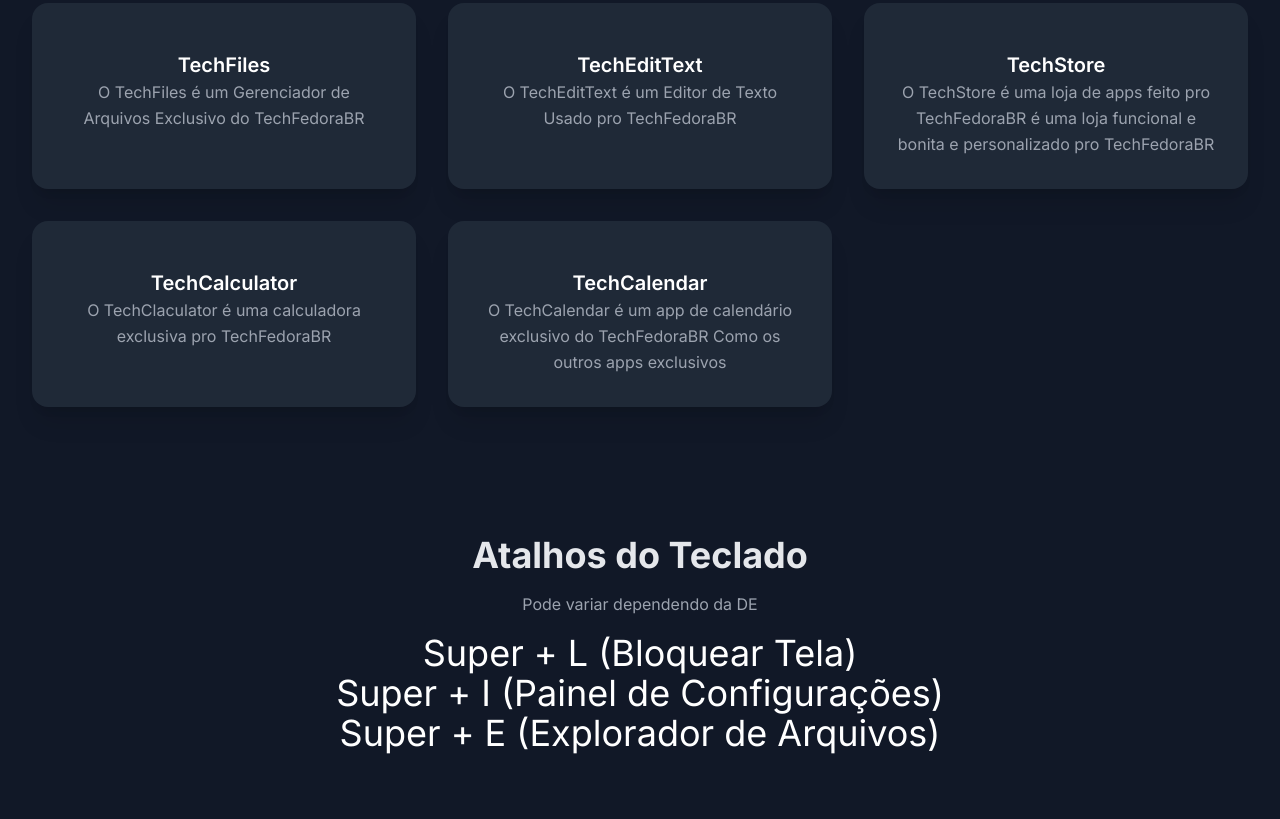
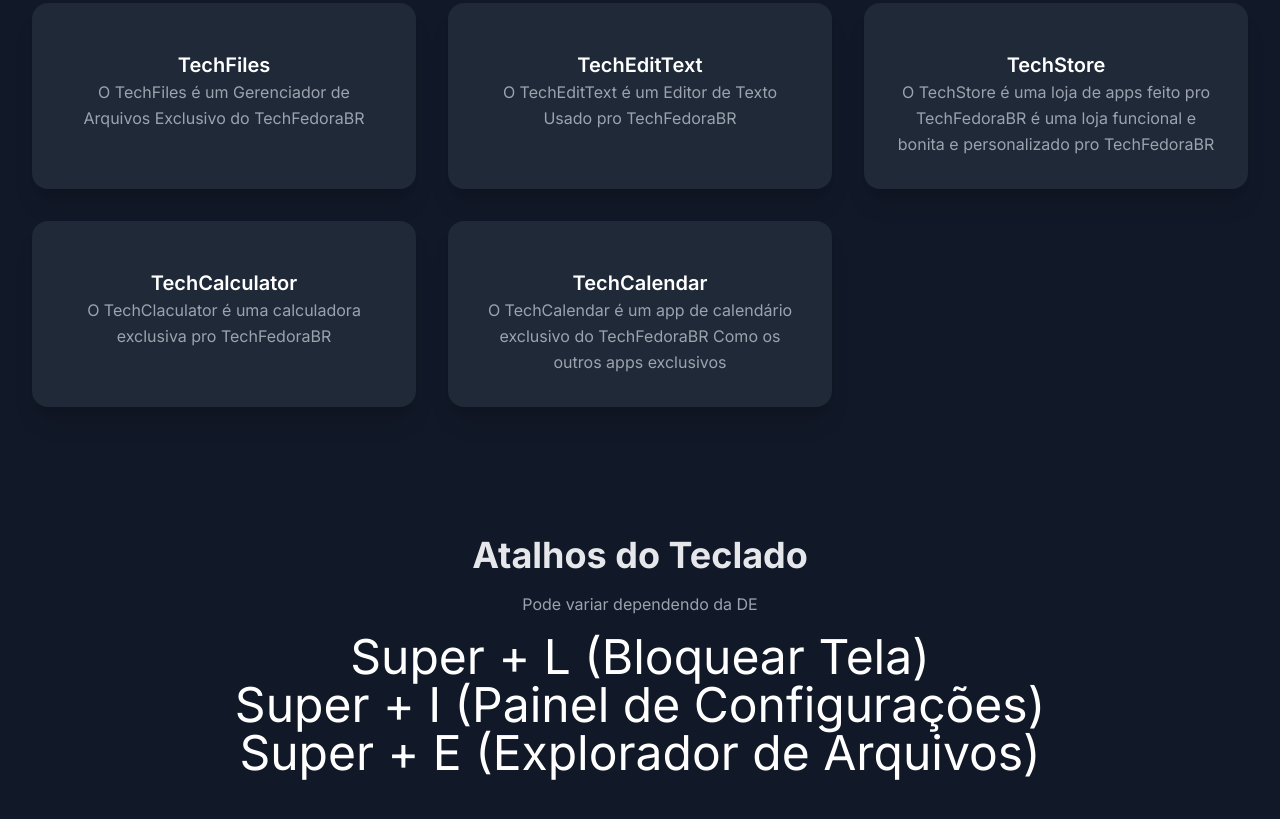
Before and after one commit to TechFedoraOFC/TechFedoraOFC.github.io, a plain HTML site: page recursos.html in a window 1280 px wide. Shown: the part 391-1210 px from the top of the page. Drawn offline with nearby package versions, Linux system fonts and the light colour scheme.

Commit message:
Update recursos.html

```diff
--- a/recursos.html
+++ b/recursos.html
@@ -111,7 +111,7 @@
             <p class="text-gray-400 max-w-3xl mx-auto section-text transition-colors">
                 Pode variar dependendo da DE
             </p>
-            <ul class="text-3xl md:text-4xl lg:text-5xl>
+            <ul class="text-3xl md:text-4xl lg:text-5xl">
                 <li>Super + L (Bloquear Tela)</li>
                 <li>Super + I (Painel de Configurações)</li>
                 <li>Super + E (Explorador de Arquivos)</li>
```
